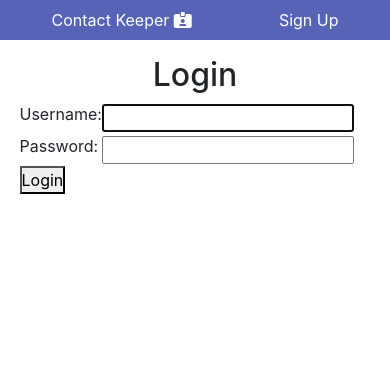
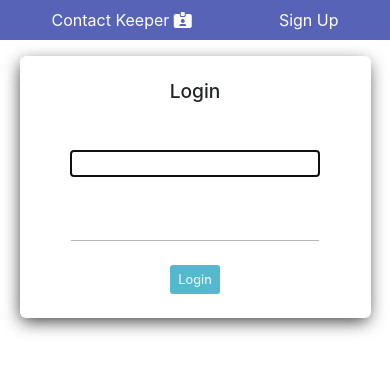
Before and after one commit to aemann2/contact_keeper, a Django app: page /registration/login/ in a window 390 px wide. Shown: the top 373 px of the page. Run offline with Django 4.2, Linux system fonts and the light colour scheme; style sheets or scripts are compiled from the project's sources; some libraries are stand-ins or nearby versions.

Commit message:
styling for mobile login card

```diff
--- a/static/style.css
+++ b/static/style.css
@@ -44,9 +44,29 @@ nav {
 
 .login_card {
   width: 90vw;
-  margin: auto; }
+  margin: auto;
+  border-radius: 6px;
+  text-align: center;
+  box-shadow: -1px 5px 17px -2px rgba(0, 0, 0, 0.79);
+  padding: 1.5rem 1rem; }
   .login_card__title {
+    font-size: 1.2rem;
     text-align: center; }
+  .login_card__label {
+    visibility: hidden; }
+  .login_card__input input {
+    border: none;
+    border-bottom: 1px solid #b6b6b6; }
+  .login_card__button {
+    background-color: #54b9ce;
+    margin-top: 1.5rem;
+    border: none;
+    font-size: .8rem;
+    color: #FFFFFF;
+    border-radius: 3px;
+    padding: .3rem .5rem; }
+  .login_card__button:hover {
+    filter: brightness(90%); }
 
 .contacts {
   margin-top: 1rem; }
--- a/static/style.scss
+++ b/static/style.scss
@@ -4,6 +4,8 @@
 $nav-color: #5763B7;
 $white: #FFFFFF;
 $yellow: yellow;
+$teal: #54b9ce;
+$grey: #b6b6b6;
 
 html {
 	box-sizing: border-box;
@@ -65,11 +67,42 @@ nav {
 .login_card {
 	width: 90vw;
   margin: auto;
-
+	border-radius: 6px;
+	text-align: center;
+	box-shadow: -1px 5px 17px -2px rgba(0,0,0,0.79)
+	;
+	padding: 1.5rem 1rem;
 
 	&__title {
+		font-size: 1.2rem;
 		text-align: center;
 	}
+
+	&__label {
+		visibility: hidden;
+	}
+
+	&__input {
+		input {
+			border: none;
+			border-bottom: 1px solid $grey;
+		}
+	}
+
+	&__button {
+		background-color: $teal;
+		margin-top: 1.5rem;
+		border: none;
+		font-size: .8rem;
+		color: $white;
+		border-radius: 3px;
+		padding: .3rem .5rem;
+	}
+
+	&__button:hover {
+		filter: brightness(90%);
+	}
+
 }
 
 .contacts {
--- a/templates/registration/login.html
+++ b/templates/registration/login.html
@@ -5,18 +5,16 @@
     <h2 class='login_card__title'>Login</h2>
     <form method="post" action="{% url 'login' %}">
     {% csrf_token %}
-    <table>
-    <tr>
-        <td>{{ form.username.label_tag }}</td>
-        <td>{{ form.username }}</td>
-    </tr>
-    <tr>
-        <td>{{ form.password.label_tag }}</td>
-        <td>{{ form.password }}</td>
-    </tr>
-    </table>
+    <div class='login_card__field'>
+        <label class='login_card__label'>{{ form.username.label_tag }}</label>
+        <span class='login_card__input'>{{ form.username }}</span>
+    </div>
+    <div class='login_card__field'>
+        <label class='login_card__label'>{{ form.password.label_tag }}</label>
+        <span class='login_card__input'>{{ form.password }}</span>
+    </div>
 
-    <button type="submit">Login</button>
+    <button type="submit" class='login_card__button'>Login</button>
     <input type="hidden" name="next" value="{{ next }}">
     </form>
     {% if form.errors %}
```
Also changed, not shown: 1 other file.
